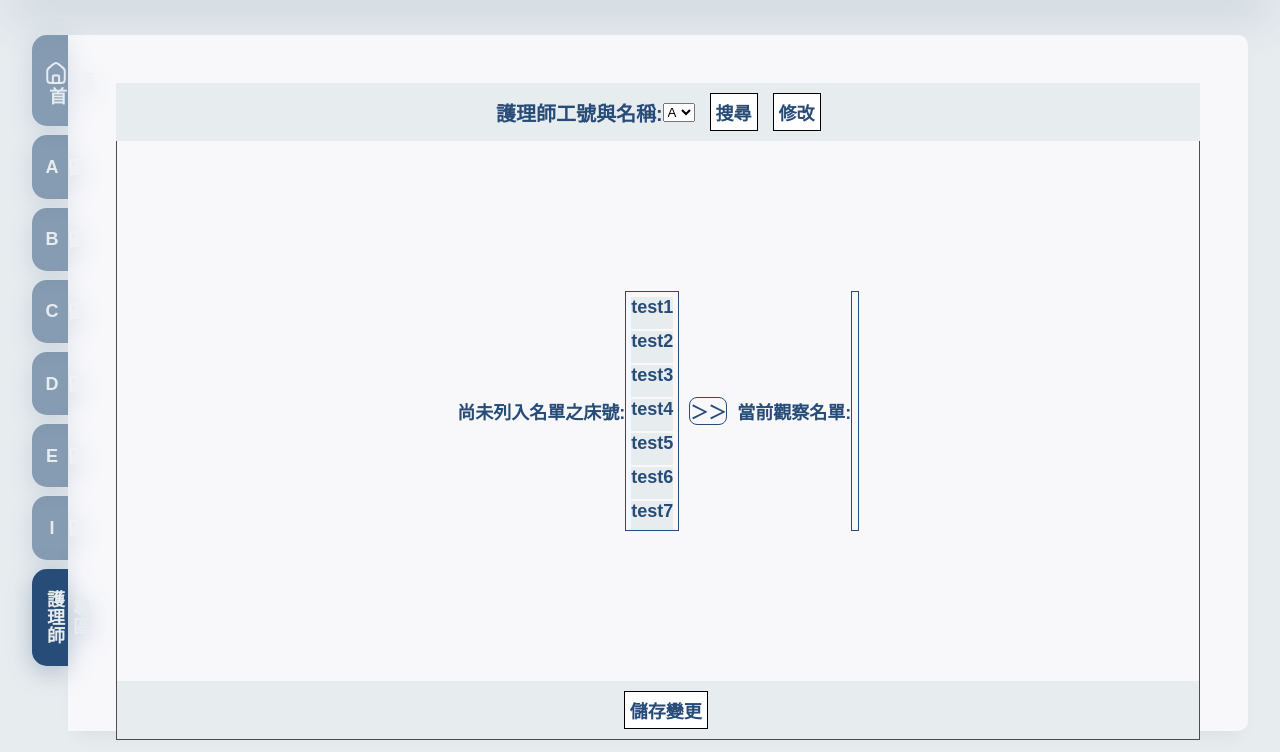
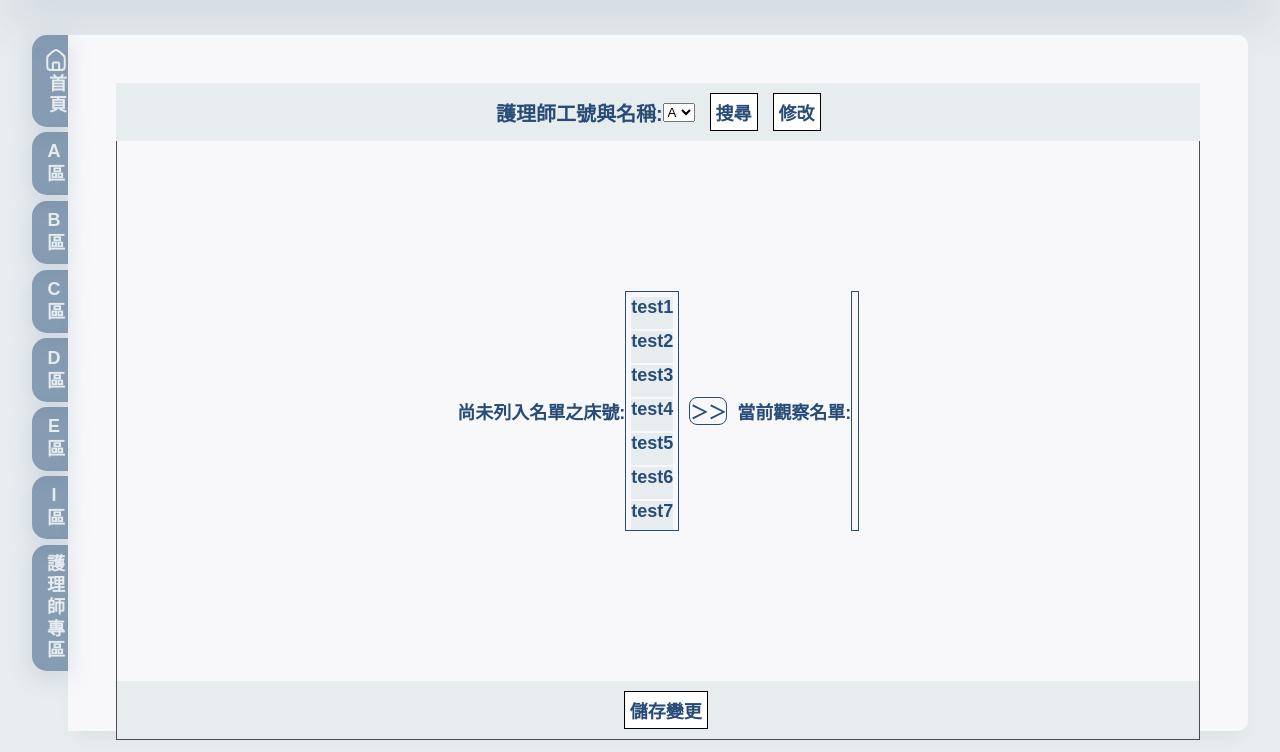
Before and after one commit to Azure0413-project/IDH, a Django app: template interface/templates/nurseArea.html in a window 1280 px wide. Shown: the part 48-800 px from the top of the page. Run offline with Django 3.2, Linux system fonts and the light colour scheme; the template is opened without the code that fills it, so the values that code supplies are empty; some libraries are stand-ins or nearby versions.

Commit message:
[Feature]Modify tab layout and some word size

```diff
--- a/interface/templates/nurseArea.html
+++ b/interface/templates/nurseArea.html
@@ -4,15 +4,15 @@
 <div class="container">
   <div class="tab">
     <button class="tablinks"  onclick="openTab(event, 'dashboard', 'dashboard')"  id="defaultOpen">
-      <img src="{%static 'img/dashboard.svg'%}" />首<br />頁
+      <img src="{%static 'img/dashboard.svg'%}" />首頁
     </button>
-    <button class="tablinks" onclick="openTab(event, 'tabA', 'A')">A<br />區</button>
-    <button class="tablinks" onclick="openTab(event, 'tabB', 'B')">B<br />區</button>
-    <button class="tablinks" onclick="openTab(event, 'tabC', 'C')">C<br />區</button>
-    <button class="tablinks" onclick="openTab(event, 'tabD', 'D')">D<br />區</button>
-    <button class="tablinks" onclick="openTab(event, 'tabE', 'E')">E<br />區</button>
-    <button class="tablinks" onclick="openTab(event, 'tabI', 'I')">I<br />區</button>
-    <button class="tablinks active" onclick="openNurseArea()">護理師<br />專區</button>
+    <button class="tablinks" onclick="openTab(event, 'tabA', 'A')">A區</button>
+    <button class="tablinks" onclick="openTab(event, 'tabB', 'B')">B區</button>
+    <button class="tablinks" onclick="openTab(event, 'tabC', 'C')">C區</button>
+    <button class="tablinks" onclick="openTab(event, 'tabD', 'D')">D區</button>
+    <button class="tablinks" onclick="openTab(event, 'tabE', 'E')">E區</button>
+    <button class="tablinks" onclick="openTab(event, 'tabI', 'I')">I區</button>
+    <button class="tablinks" onclick="openNurseArea()">護理師專區</button>
   </div>
   <div class="tabcontent">
     <section class="tab-area-nurse">
--- a/static/css/modal.css
+++ b/static/css/modal.css
@@ -54,7 +54,7 @@
     padding: 1em;
     width: 100%;
     height: 100%;
-    align-items: center;
+    /* align-items: center; */
     justify-content: center;
 }
 
@@ -82,7 +82,7 @@
 
 #patient,
 #patient2 {
-    font-size: 56px;
+    font-size: 3rem;
 }
 
 .idhcontainer {
@@ -130,7 +130,7 @@
 }
 
 .weight-num {
-    font-size: 24px;
+    font-size: 1.2rem;
     margin-bottom: 0.5em;
 }
 
@@ -278,6 +278,10 @@
     height: 4em;
 }
 
+#linechart {
+    margin: 2em;
+}
+
 .dialysis-info {
     width: 50em;
     list-style: none;
--- a/static/css/tab.css
+++ b/static/css/tab.css
@@ -17,12 +17,12 @@
 
 /* Style the buttons that are used to open the tab content */
 .tab button {
-    margin-bottom: 0.5em;
-    display: block;
+    margin-bottom: 0.3em;
     background-color: #274C77;
     color: #E7ECEF;
     opacity: 0.5;
-    padding: 1.2em 0.5em;
+    letter-spacing: 0.2em;
+    padding: 25%;
     width: 100%;
     border: none;
     border-radius: 15px 0px 0px 15px;
```
Also changed, not shown: interface/templates/index.html (+8 -8 lines), interface/views.py (+6 -6 lines).
